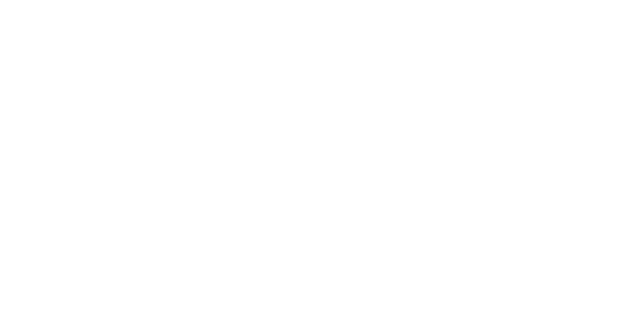
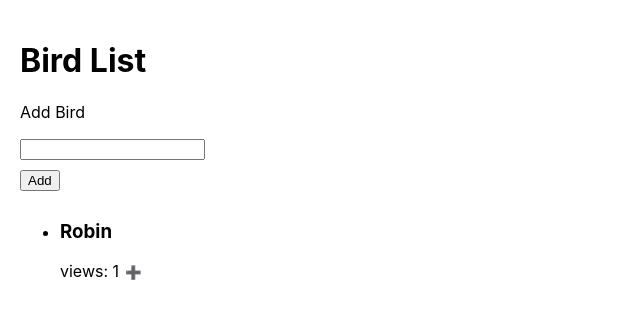
Before and after one commit to serafirim/redux-tutorial, a React app: page / in a window 1280 px wide. Shown: the whole page, without its empty margins (0-640 px from the left). Built offline with nearby package versions, Linux system fonts and the light colour scheme.

Commit message:
push 1.0.1

```diff
--- a/package.json
+++ b/package.json
@@ -8,7 +8,9 @@
     "@testing-library/user-event": "^13.5.0",
     "react": "^18.2.0",
     "react-dom": "^18.2.0",
+    "react-redux": "^8.0.5",
     "react-scripts": "5.0.1",
+    "redux": "^4.2.1",
     "web-vitals": "^2.1.4"
   },
   "scripts": {
--- a/src/components/App/App.css
+++ b/src/components/App/App.css
@@ -36,3 +36,22 @@
     transform: rotate(360deg);
   }
 }
+
+.wrapper {
+  padding: 20px;
+}
+
+.wrapper h3 {
+  text-transform: capitalize;
+}
+
+.wrapper form button {
+  margin: 10px 0;
+  cursor: pointer;
+}
+
+.wrapper ul button {
+  background: none;
+  border: none;
+  cursor: pointer;
+}
--- a/src/components/App/App.js
+++ b/src/components/App/App.js
@@ -1,9 +1,50 @@
+import React, { useState } from 'react'
+import { useDispatch, useSelector } from 'react-redux'
+import { addBird, incrementBird } from '../../store/birds/birds'
 import './App.css'
 
 function App() {
+  const [ birdName, setBird ] = useState('')
+
+  // This here helped keep the display alphabetical
+  const birds = [...useSelector(state => state.birds)].sort((a, b) => {
+    return a.name.toLowerCase() > b.name.toLowerCase() ? 1 : -1
+  }) // Replaced: "const birds = useSelector(state => state.birds)"
+  const dispatch = useDispatch()
+
+  const handleSubmit = event => {
+    event.preventDefault()
+    dispatch(addBird(birdName))
+    setBird('')
+  }
+
   return (
     <>
-
+      <div className="wrapper">
+        <h1>Bird List</h1>
+        <form onSubmit={handleSubmit}>
+          <label>
+            <p>
+              Add Bird
+            </p>
+            <input type="text" onChange={e => setBird(e.target.value)} value={birdName} />
+          </label>
+          <div>
+            <button type="submit">Add</button>
+          </div>
+        </form>
+        <ul>
+          {birds.map(bird => (
+            <li key={bird.name}>
+              <h3>{bird.name}</h3>
+              <div>
+                views: {bird.views}
+                <button onClick={() => dispatch(incrementBird(bird.name))}><span role="img" aria-label="add">➕</span></button>
+              </div>
+            </li>
+          ))}
+        </ul>
+      </div>
     </>
   )
 }
--- a/src/index.js
+++ b/src/index.js
@@ -3,11 +3,28 @@
 import './index.css';
 import App from './components/App/App';
 import reportWebVitals from './reportWebVitals';
+import { Provider } from 'react-redux' // for redux
+import { createStore } from 'redux'
+import birdApp from './store/birds/birds'
+
+const store = createStore(birdApp)
+/* REPLACED:
+const store = createStore(() => ({
+  birds: [
+    {
+      name: 'robin',
+      views: 1
+    }
+  ]
+}))
+*/
 
 const root = ReactDOM.createRoot(document.getElementById('root'));
 root.render(
   <React.StrictMode>
-    <App />
+    <Provider store={store}>
+      <App />
+    </Provider>
   </React.StrictMode>
 );
 
--- /dev/null
+++ b/src/store/birds/birds.js
@@ -0,0 +1,59 @@
+import { combineReducers } from 'redux'
+
+// Action variables
+const ADD_BIRD = 'ADD_BIRD'
+const INCREMENT_BIRD = 'INCREMENT_BIRD'
+
+// Action functions
+export function addBird(bird) {
+    return {
+        type: ADD_BIRD,
+        bird,
+    }
+}
+export function incrementBird(bird) {
+    return {
+        type: INCREMENT_BIRD,
+        bird
+    }
+}
+
+// Action defaults
+const defaultBirds = [
+    {
+        name: 'robin',
+        views: 1,
+    }
+]
+
+// Action reducers
+function birds(state=defaultBirds, action) {
+    switch (action.type) {
+        case ADD_BIRD:
+            return [
+                ...state,
+                {
+                    name: action.bird,
+                    views: 1
+                }
+            ]
+        case INCREMENT_BIRD:
+            const bird = state.find(b => action.bird === b.name)
+            const birds = state.filter(b => action.bird !== b.name)
+            return [
+                ...birds,
+                {
+                    ...bird,
+                    views: bird.views + 1
+                },
+            ]
+        default:
+            return state
+    }
+}
+
+const birdApp = combineReducers({
+    birds
+})
+
+export default birdApp
```
Also changed, not shown: Version.md (+6 -2 lines), 1 other file.
